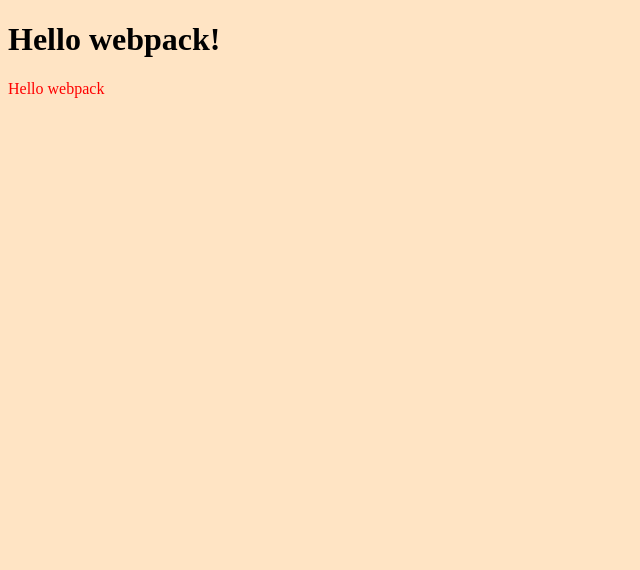
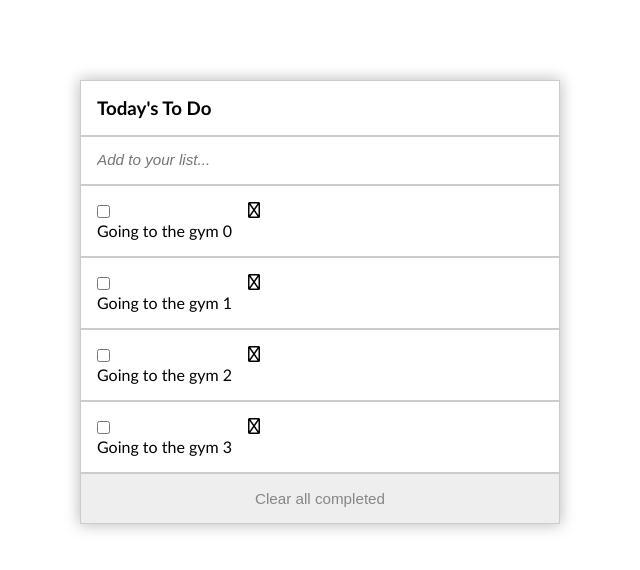
Before and after one commit to NicolasAndrehh/To-Do-List, a website built with webpack: page src/index.html in a window 1280 px wide. Shown: the whole page, without its empty margins (0-640 px from the left). Built offline with nearby package versions, Linux system fonts and the light colour scheme.

Commit message:
Add list structure and styles

```diff
--- a/package.json
+++ b/package.json
@@ -6,7 +6,7 @@
   "scripts": {
     "test": "echo \"Error: no test specified\" && exit 1",
     "build": "webpack",
-    "start": "webpack serve --open"
+    "start": "webpack serve"
   },
   "repository": {
     "type": "git",
--- a/src/index.html
+++ b/src/index.html
@@ -4,9 +4,12 @@
     <meta charset="UTF-8">
     <meta http-equiv="X-UA-Compatible" content="IE=edge">
     <meta name="viewport" content="width=device-width, initial-scale=1.0">
-    <title>Wbpack Exercise</title>
+    <title>To Do List</title>
 </head>
 <body>
-    <h1>Hello webpack!</h1>
+    <ul class="tasks-list">
+
+    </ul>
+    <script src="https://kit.fontawesome.com/ef689762e3.js" crossorigin="anonymous"></script>
 </body>
 </html>
--- a/src/index.js
+++ b/src/index.js
@@ -1,14 +1,55 @@
-import _ from 'lodash';
+// import _ from 'lodash';
 import './style.scss';
 
-function component() {
-  const element = document.createElement('div');
+const tasksArray = [
+  {
+    description: 'Going to the gym 0',
+    completed: false,
+    index: 0,
+  },
+  {
+    description: 'Going to the gym 1',
+    completed: false,
+    index: 1,
+  },
+  {
+    description: 'Going to the gym 2',
+    completed: false,
+    index: 2,
+  },
+  {
+    description: 'Going to the gym 3',
+    completed: false,
+    index: 3,
+  },
+];
 
-  // Lodash, now imported by this script
-  element.innerHTML = _.join(['Hello', 'webpack'], ' ');
-  element.classList.add('hello');
+const tasksList = document.querySelector('.tasks-list');
 
-  return element;
+function listElements() {
+  const tasksListHeader = document.createElement('div');
+  tasksListHeader.className = 'tasks-list-header row';
+  tasksListHeader.innerHTML = '<h3>Today\'s To Do</h3>';
+  tasksList.appendChild(tasksListHeader);
+
+  const tasksListInput = document.createElement('div');
+  tasksListInput.className = 'tasks-list-input row';
+  tasksListInput.innerHTML = '<input type="text" placeholder="Add to your list...">';
+  tasksList.appendChild(tasksListInput);
+
+  tasksArray.forEach((task) => {
+    const taskRow = document.createElement('li');
+    taskRow.className = 'task-row row';
+    taskRow.innerHTML = `<div> <input type="checkbox"> <p>${task.description}</p> </div> <i class="fa-regular fa-ellipsis-vertical"></i>`;
+
+    tasksList.appendChild(taskRow);
+  });
+
+  const clearCompletedRow = document.createElement('div');
+  clearCompletedRow.className = 'clear-completed-row row';
+  clearCompletedRow.innerHTML = '<button class="clear-completed-button">Clear all completed</button>';
+  tasksList.appendChild(clearCompletedRow);
 }
 
-document.body.appendChild(component());
+document.addEventListener('DOMContentLoaded', listElements());
+// document.body.appendChild(component());
--- a/src/style.scss
+++ b/src/style.scss
@@ -1,10 +1,60 @@
-$text-color: red;
-$bg-color: bisque;
+$white: #fff;
+$gray: #ccc;
 
-.hello {
-  color: $text-color;
+* {
+  margin: 0;
+  padding: 0;
+  box-sizing: border-box;
 }
 
 body {
-  background-color: $bg-color;
+  font-family: 'Gill Sans', 'Gill Sans MT', Calibri, 'Trebuchet MS', sans-serif;
+  background-color: $white;
+  padding: 5rem;
 }
+
+.tasks-list {
+  width: 30rem;
+  box-shadow: 0px 0px 14px 1px rgb(190, 190, 190);
+  padding: 0rem;
+
+  .row {
+    display: flex;
+    background-color: $white;
+    padding: 1rem;
+    border: 1px solid $gray;
+    gap: 1rem;
+  }
+
+  .tasks-list-input {
+    padding: 0rem;
+    border: none;
+
+    input {
+      width: 100%;
+      padding: 1rem;
+      border: 1px solid $gray;
+    }::placeholder {
+      font-size: 0.95rem;
+      font-style: italic;
+    }
+  }
+
+  .clear-completed-row {
+    padding: 0rem;
+    border: none;
+
+    button {
+      width: 100%;
+      padding: 1rem;
+      background-color: #eee;
+      border: 1px solid $gray;
+      color: #868686;
+      font-size: 0.95rem;
+      cursor: pointer;
+    }:hover {
+      text-decoration: underline;
+    }
+  }
+
+}
--- a/webpack.config.js
+++ b/webpack.config.js
@@ -9,7 +9,8 @@ module.exports = {
     clean: true,
   },
   devServer: {
-    static: './dist',
+    watchFiles: './dist',
+    hot: false,
   },
   optimization: {
     runtimeChunk: 'single',
@@ -27,5 +28,6 @@ module.exports = {
       },
     ],
   },
+  target: 'web',
   mode: 'development',
 };
```
Also changed, not shown: README.md, dist/index.html, dist/main.bundle.js, dist/main.bundle.js.LICENSE.txt (deleted), dist/runtime.bundle.js.
